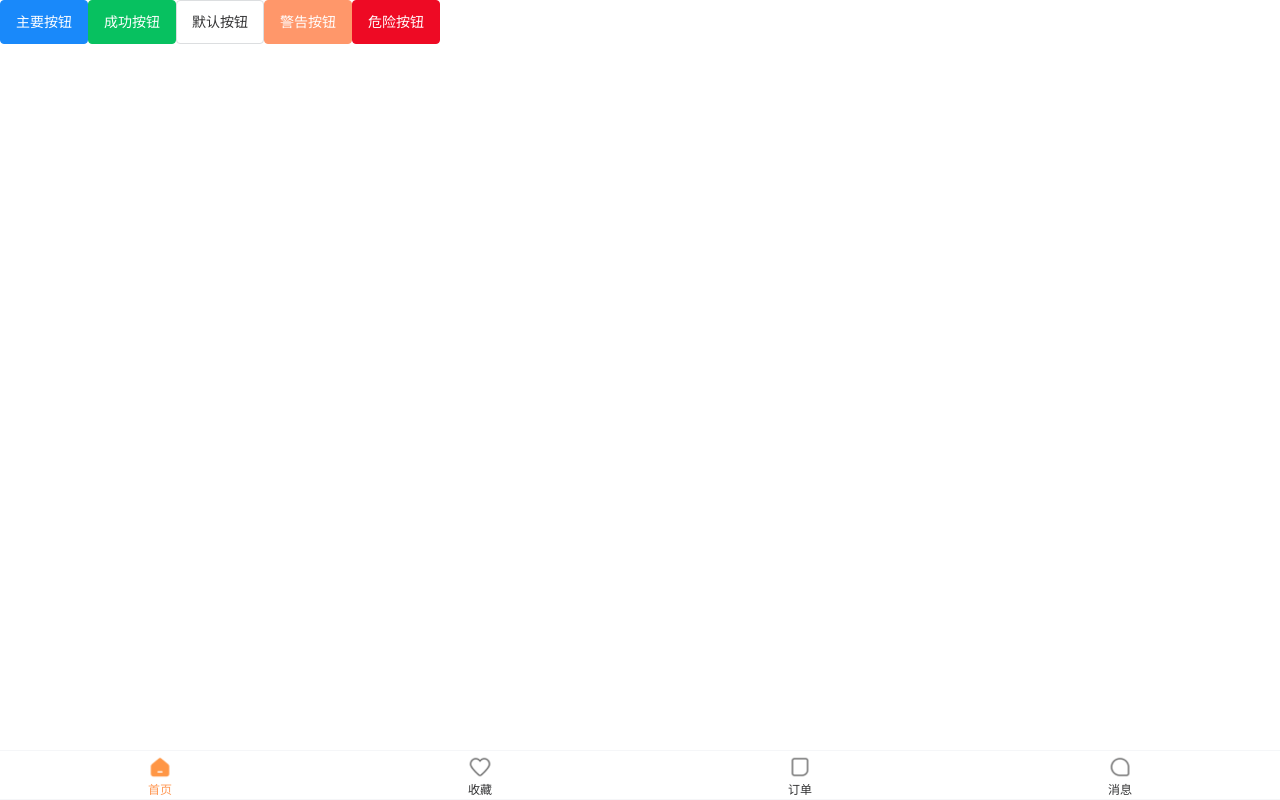
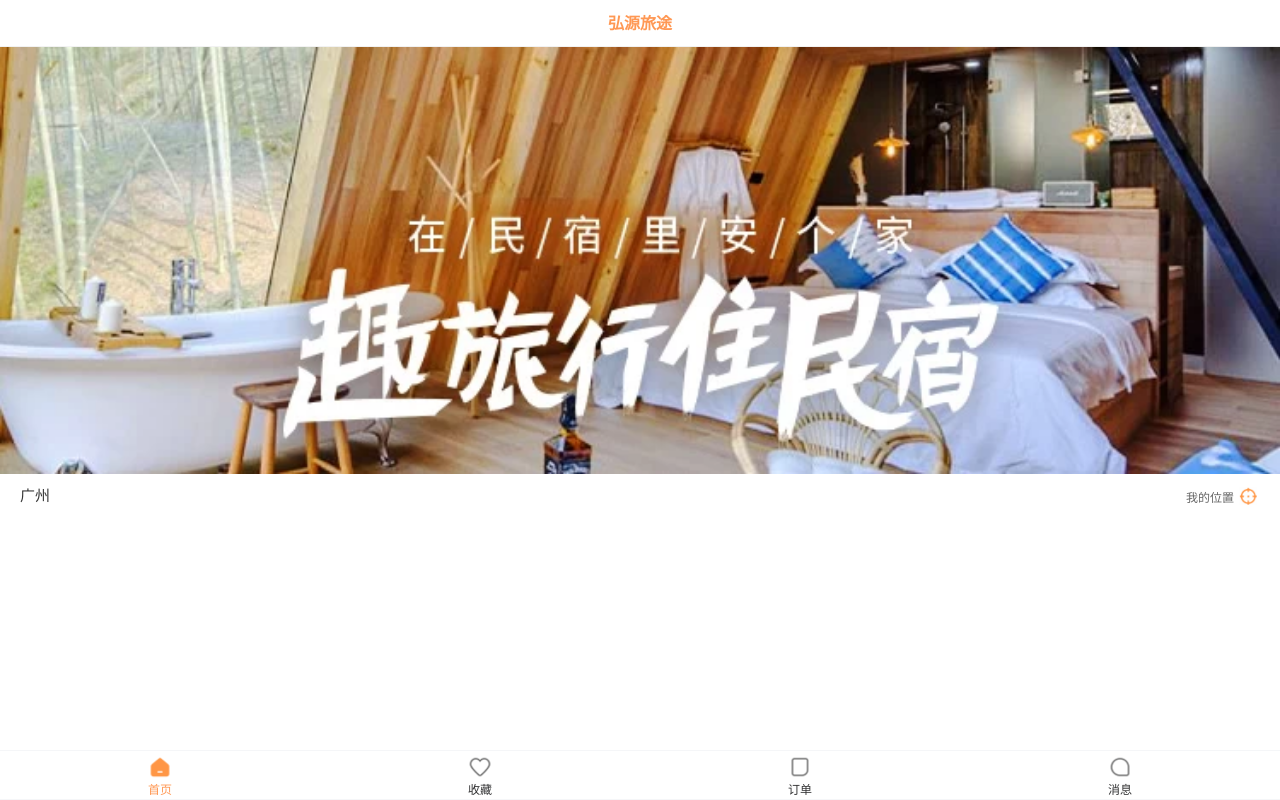
Before and after one commit to litingche1/vue3_practise, a Vue app: page /#/home in a window 1280 px wide. Built offline with nearby package versions, Linux system fonts and the light colour scheme.

Commit message:
首页模块的开发

```diff
--- a/src/App.vue
+++ b/src/App.vue
@@ -1,9 +1,11 @@
 <script setup>
+import tabBar from '@/components/tab-bar.vue';
 </script>
 
 <template>
   <main>
     <router-view></router-view>
+    <tabBar/>
   </main>
 </template>
 
--- a/src/assets/css/common.css
+++ b/src/assets/css/common.css
@@ -8,3 +8,11 @@
 body {
   font-size: 14px;
 }
+.top-page {
+  position: relative;
+  z-index: 9;
+  height: 100vh;
+  background-color: #fff;
+
+  overflow-y: auto;
+}
--- a/src/components/tab-bar.vue
+++ b/src/components/tab-bar.vue
@@ -1,7 +1,7 @@
 <template>
   <div class="tab-bar">
-    <van-tabbar v-model="active" active-color="#ff9854">
-      <van-tabbar-item v-for="(item,index) in tabbarData" :key="item.id">
+    <van-tabbar v-model="active" active-color="#ff9854" route>
+      <van-tabbar-item v-for="(item,index) in tabbarData" :key="item.id" :to="item.path">
         <span>{{ item.text }}</span>
         <template #icon>
           <img
--- a/src/router/index.js
+++ b/src/router/index.js
@@ -22,6 +22,10 @@ const router = createRouter({
         {
             path: "/message",
             component: () => import("@/views/message/message.vue")
+        },
+        {
+            path: "/city",
+            component: () => import("@/views/city/city.vue")
         }
     ]
 })
--- /dev/null
+++ b/src/views/city/city.vue
@@ -0,0 +1,12 @@
+<template>
+  <section class="city top-page">
+
+  </section>
+</template>
+
+<script setup>
+
+</script>
+
+<style scoped>
+</style>
--- /dev/null
+++ b/src/views/home/cpns/home-nav-bar.vue
@@ -0,0 +1,25 @@
+<template>
+  <div class="nav-bar">
+    <div class="title">弘源旅途</div>
+  </div>
+</template>
+
+<script setup>
+
+</script>
+
+<style lang="less" scoped>
+  .nav-bar {
+    display: flex;
+    justify-content: center;
+    align-items: center;
+    height: 46px;
+    border-bottom: 1px solid #f2f2f2;
+
+    .title {
+      color: var(--primary-color);
+      font-size: 16px;
+      font-weight: 600;
+    }
+  }
+</style>
--- /dev/null
+++ b/src/views/home/cpns/home-search-box.vue
@@ -0,0 +1,57 @@
+<template>
+  <section class="search-box">
+ <!-- 位置信息 -->
+ <article class="location bottom-gray-line ">
+      <div class="city" @click="cityClick">广州</div>
+      <div class="position" @click="positionClick">
+        <span class="text">我的位置</span>
+        <img src="@/assets/img/home/icon_location.png" alt="">
+      </div>
+    </article>
+  </section>
+</template>
+
+<script setup>
+import{useRouter} from 'vue-router'
+const router = useRouter()
+const cityClick=()=>{
+  router.push('/city')
+}
+const positionClick=()=>{
+
+}
+</script>
+
+<style lang="less" scoped>
+.location {
+  display: flex;
+  align-items: center;
+  height: 44px;
+  padding: 0 20px;
+
+  .city {
+    flex: 1;
+    color: #333;
+    font-size: 15px;
+  }
+
+  .position {
+    width: 74px;
+    display: flex;
+    align-items: center;
+
+    .text {
+      position: relative;
+      top: 2px;
+      color: #666;
+      font-size: 12px;
+    }
+
+    img {
+      margin-left: 5px;
+      width: 18px;
+      height: 18px;
+    }
+  }
+}
+</style>
--- a/src/views/home/home.vue
+++ b/src/views/home/home.vue
@@ -1,17 +1,26 @@
 <template>
-  <div class="home">
-    <van-button type="primary">主要按钮</van-button>
-    <van-button type="success">成功按钮</van-button>
-    <van-button type="default">默认按钮</van-button>
-    <van-button type="warning">警告按钮</van-button>
-    <van-button type="danger">危险按钮</van-button>
-    <tabBar/>
-  </div>
+  <main class="home">
+    <home-nav-bar/>
+    <section class="banner">
+      <img src="@/assets/img/home/banner.webp" alt="">
+    </section>
+    <home-search-box />
+  </main>
 </template>
 
 <script setup>
-import tabBar from '@/components/tab-bar.vue';
+import HomeNavBar from './cpns/home-nav-bar.vue'
+import HomeSearchBox from './cpns/home-search-box.vue'
 </script>
 
-<style scoped>
+<style lang="less" scoped>
+.home {
+  padding-bottom: 100px;
+}
+
+.banner {
+  img {
+    width: 100%;
+  }
+}
 </style>
```
